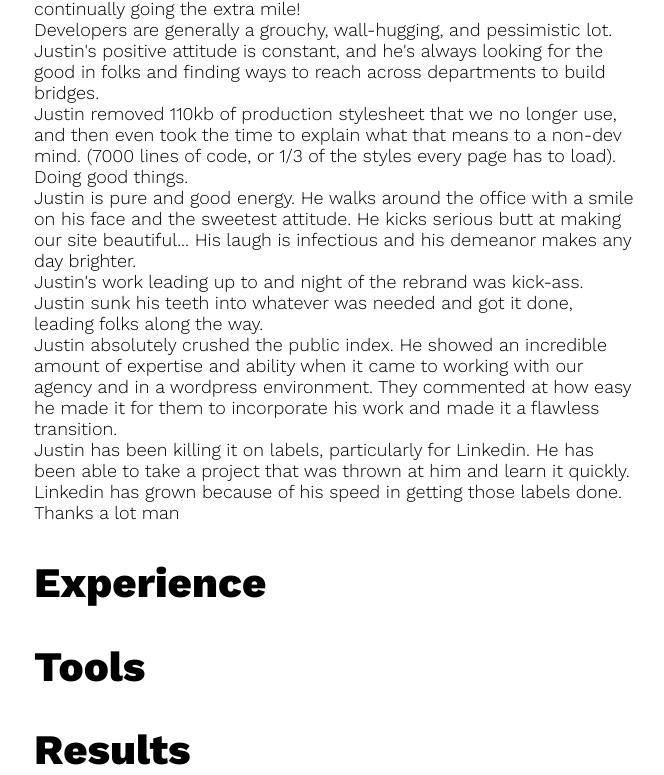
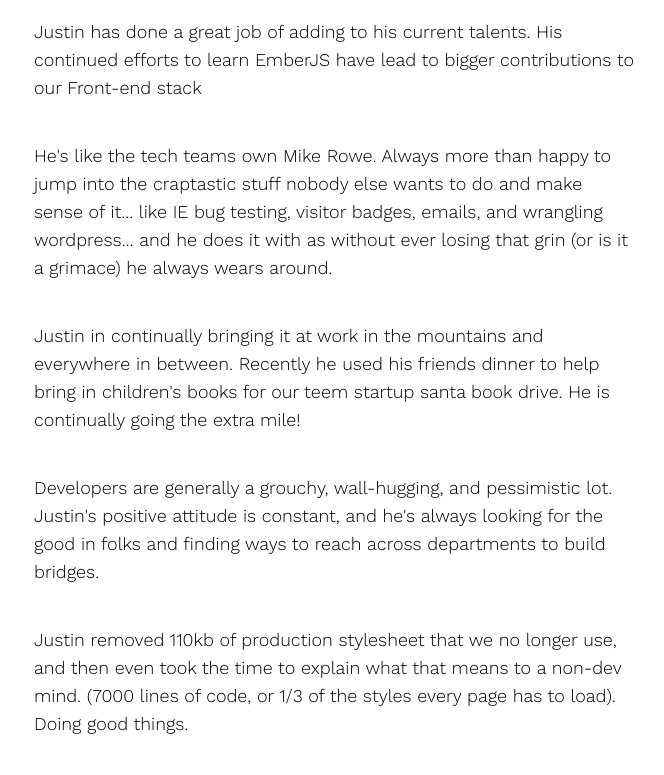
Before and after one commit to codequistador/justindaining-gatsby, a Gatsby site: page / in a window 1280 px wide. Shown: the part 487-1262 px from the top of the page, without its empty margins (306-970 px from the left). Built offline with nearby package versions, Linux system fonts and the light colour scheme; Gatsby itself is replaced by a stand-in of ours.

Commit message:
cleanup of kudos

```diff
--- a/src/components/kudos.js
+++ b/src/components/kudos.js
@@ -1,15 +1,12 @@
-// TODO Write Testimonials Component
-// {
-// allContentJson {
-//   edges {
-//     node {
-//       kudos
-//     }
-//   }
-// }
-// }
 import React from "react"
+
+import styled from "@emotion/styled"
+
 import { useStaticQuery, graphql } from "gatsby"
+
+const Kudo = styled.p`
+  margin: 0 0 40px;
+`
 
 const Kudos = () => {
   const data = useStaticQuery(graphql`
@@ -27,7 +24,7 @@ const Kudos = () => {
   return (
     <div>
       {data.allContentJson.edges.map(item =>
-        item.node.kudos.map((kudo, key) => <div key={key}>{kudo}</div>)
+        item.node.kudos.map((kudo, key) => <Kudo key={key}>{kudo}</Kudo>)
       )}
     </div>
   )
--- a/src/components/layout.js
+++ b/src/components/layout.js
@@ -7,6 +7,9 @@ const Page = styled.div`
   font-size: 18px;
   margin: 0 auto;
   max-width: 600px;
+  & p {
+    line-height: 28px;
+  }
 `
 
 const Layout = ({ children }) => (
--- a/src/pages/index.js
+++ b/src/pages/index.js
@@ -19,11 +19,11 @@ const IndexPage = () => (
   <Layout>
     <SEO title="Home" keywords={[`gatsby`, `application`, `react`]} />
     <H1>Justin Daining</H1>
-    <H2>Testimonials</H2>
-    <Kudos />
     <H2>Experience</H2>
     <H2>Tools</H2>
     <H2>Results</H2>
+    <H2>Testimonials</H2>
+    <Kudos />
     <H2>Contact</H2>
   </Layout>
 )
```
